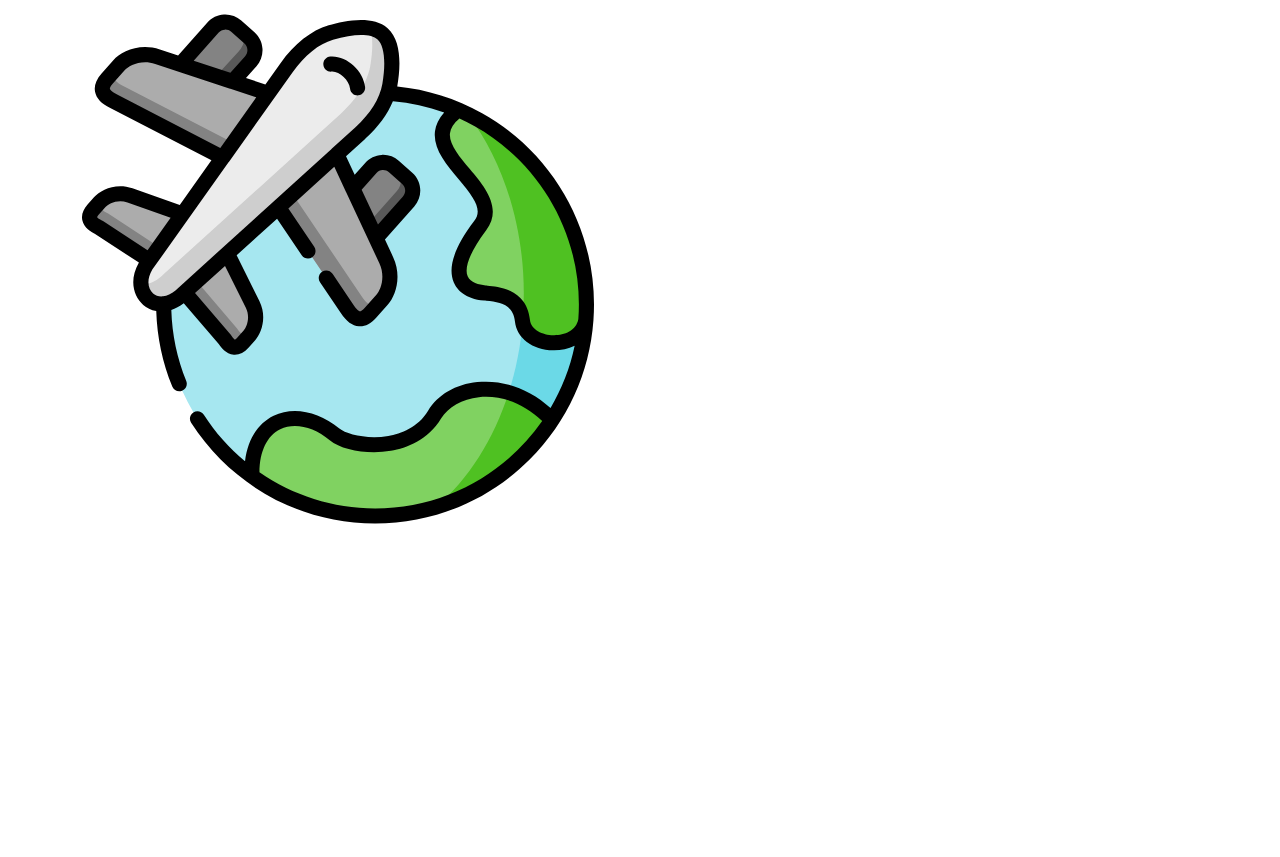
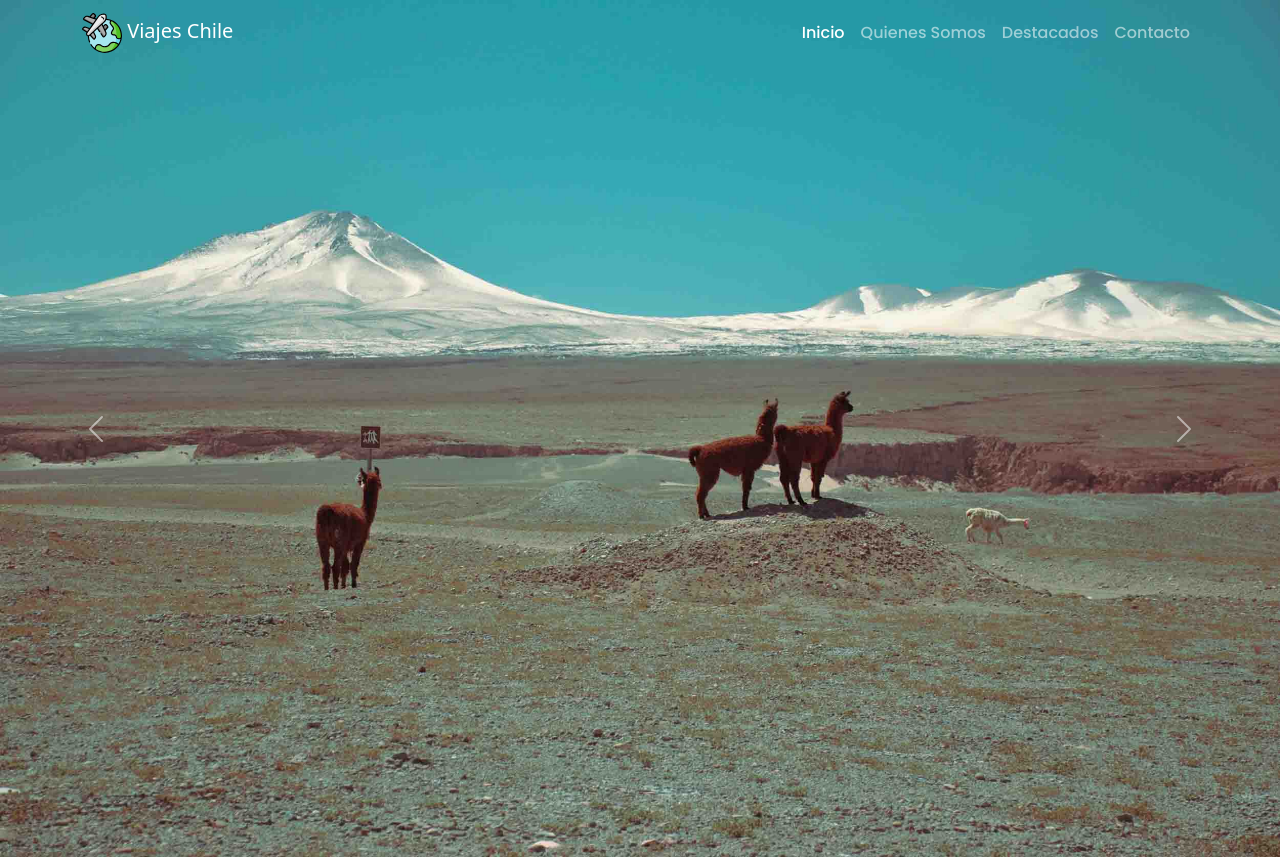
Before and after one commit to 1Kurono1/Viajes_Chile, a plain HTML site: page index.html in a window 1280 px wide. Before the commit the page ends 800 px from the top, so only its background shows below. Drawn offline with nearby package versions, Linux system fonts and the light colour scheme.

Commit message:
Viajes Chile v2.0 - Carrusel

```diff
--- a/css/style.css
+++ b/css/style.css
@@ -109,3 +109,34 @@
 }
 
   /*----- FIN FONTS -----*/
+
+  body{
+
+    background-color: #000000;
+}
+
+#menu {
+
+    z-index: 999999;
+  }
+
+.ancho_500px{
+
+    width: 500px;
+}
+
+.navbar > .container{
+
+    flex-wrap: initial !important;
+}
+
+.img_svg{
+
+    width: 2em;
+}
+
+nav div div div h5 a{
+
+    text-decoration: none;
+    color: #ffffff;
+}
--- a/index.html
+++ b/index.html
@@ -59,6 +59,37 @@
 
     <!-- FIN Barra de navegación 1 -->
 
+    <main data-bs-spy="scroll" data-bs-target="#menu" data-bs-root-margin="0px 0px -40%" data-bs-smooth-scroll="true" tabindex="0">
+
+        <!-- INICIO Carrusel -->
+
+            <div id="Hero" class="Hero_slider" >
+                <div id="carouselExampleRide" class="carousel slide" data-bs-ride="true">
+                    <div class="carousel-inner">
+                    <div class="carousel-item active">
+                        <img src="./img/carousel1.jpg" class="d-md-block w-100" alt="...">
+                    </div>
+                    <div class="carousel-item">
+                        <img src="./img/carousel2.jpg" class="d-md-block w-100" alt="...">
+                    </div>
+                    <div class="carousel-item">
+                        <img src="./img/carousel3.jpg" class="d-md-block w-100" alt="...">
+                    </div>
+                    </div>
+                    <button class="carousel-control-prev" type="button" data-bs-target="#carouselExampleRide" data-bs-slide="prev">
+                    <span class="carousel-control-prev-icon" aria-hidden="true"></span>
+                    <span class="visually-hidden">Previous</span>
+                    </button>
+                    <button class="carousel-control-next" type="button" data-bs-target="#carouselExampleRide" data-bs-slide="next">
+                    <span class="carousel-control-next-icon" aria-hidden="true"></span>
+                    <span class="visually-hidden">Next</span>
+                    </button>
+                </div>
+            </div>
+
+        <!-- FIN Carrusel -->
+
+    </main>
 
         <!-- CDN Jquery -->
 
```
